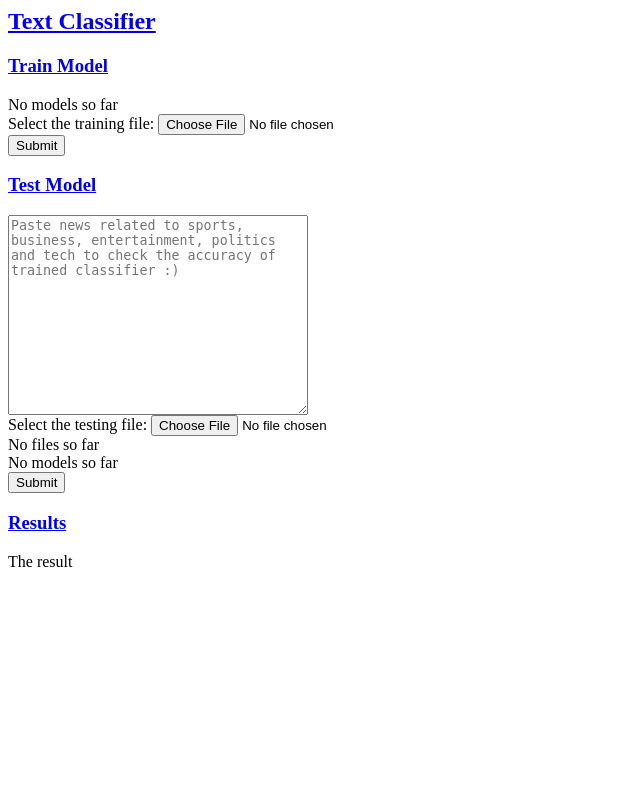
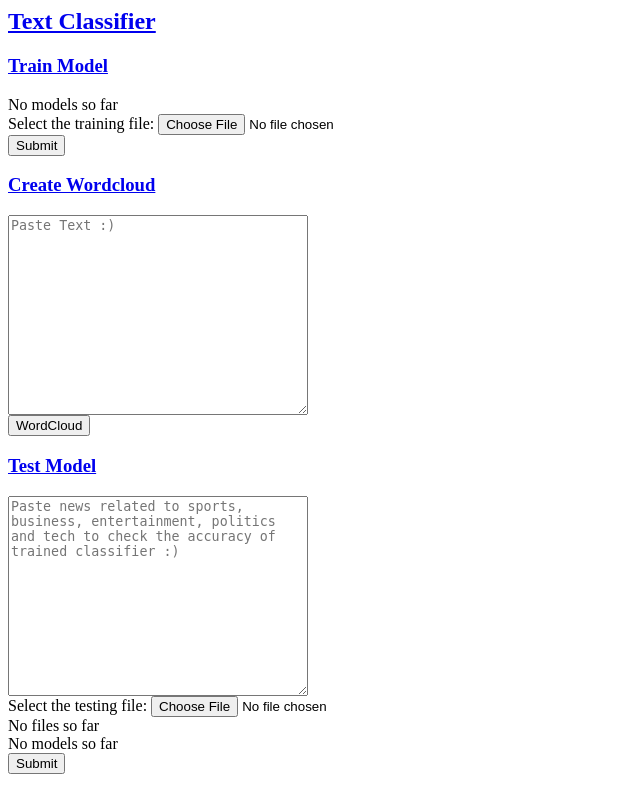
Before and after one commit to ashhadulislam/sentiment-analysis, a Django app: template doc_classifier_app/templates/doc_classifier_app/index.html in a window 1280 px wide. Shown: the whole page, without its empty margins (0-640 px from the left). Run offline with Django 3.2, Linux system fonts and the light colour scheme; the template is opened without the code that fills it, so the values that code supplies are empty; parts of the project's set-up code (start-up, migrations or seed data) failed here and were passed over.

Commit message:
wrdcloud

```diff
--- a/doc_classifier_app/scripts/constants.py
+++ b/doc_classifier_app/scripts/constants.py
@@ -11,7 +11,7 @@ vectorlibs_location=os.path.join(str(path_to_source),"doc_classifier_app/outputs
 trained_models_location=os.path.join(str(path_to_source),"doc_classifier_app/outputs/trained_models/")
 training_files_location=os.path.join(str(path_to_source),"doc_classifier_app/outputs/training_files/")
 input_location=os.path.join(str(path_to_source),"doc_classifier_app/inputs/")
-
+word_cloud_image_location=os.path.join(str(path_to_source),"static/")
 
 
 # output_results_location="doc_classifier_app/outputs/results/"
--- a/doc_classifier_app/templates/doc_classifier_app/base.html
+++ b/doc_classifier_app/templates/doc_classifier_app/base.html
@@ -10,18 +10,24 @@
             {% endblock %}
             </div>
 
+            <div><h3><a href="/">Create Wordcloud</a></h2></div>
+            <div>
+            {% block create_wordcloud %}
+            {% endblock %}
+            </div>
+
             <div><h3><a href="/">Test Model</a></h2></div>
             <div>
             {% block test_content %}
             {% endblock %}
             </div>
 
-            <div><h3><a href="/">Results</a></h2></div>
+            <!-- <div><h3><a href="/">Results</a></h2></div>
             <div>
             {% block test_result %}
             {% endblock %}
             </div>
-
+ -->
 
 
         </div>
--- a/doc_classifier_app/templates/doc_classifier_app/index.html
+++ b/doc_classifier_app/templates/doc_classifier_app/index.html
@@ -23,6 +23,20 @@
 
 </form>
 {% endblock %}
+
+
+
+{% block create_wordcloud %}
+<form action="{% url 'doc_classifier_app:create_wordcloud' %}" method="post" enctype="multipart/form-data">
+    {% csrf_token %}
+    <textarea id="text_input" name="text_input" placeholder="Paste Text :)" style="width:300px;height:200px"></textarea></br>
+
+
+    <button>WordCloud</button>
+</form>
+{% endblock %}
+
+
 
 
 {% block test_content %}
@@ -64,15 +78,11 @@
 </form>
 {% endblock %}
 
-{% block test_result %}
+<!-- {% block test_result %}
 
 The result</br>
 
 {{result_list | safe}}
 
 
-
-
-
-
-{% endblock %}
+{% endblock %} -->
--- a/doc_classifier_app/urls.py
+++ b/doc_classifier_app/urls.py
@@ -11,7 +11,11 @@ urlpatterns = [
     path('', views.index, name='index'),
 
 
+
+
     path('train/', views.train, name='train'),
 
 	path('test/', views.test, name='test'),
+
+	path('show_wc/', views.create_wordcloud, name='create_wordcloud'),
 ]
```
Also changed, not shown: doc_classifier_app/templates/doc_classifier_app/plot_graph.html (+10 -0 lines), doc_classifier_app/views.py (+31 -0 lines), doc_classifier_project/settings.py (+5 -4 lines), doc_classifier_app/outputs/img/img.png (added), img.png (added), static/img.png (added), 3 other files.
